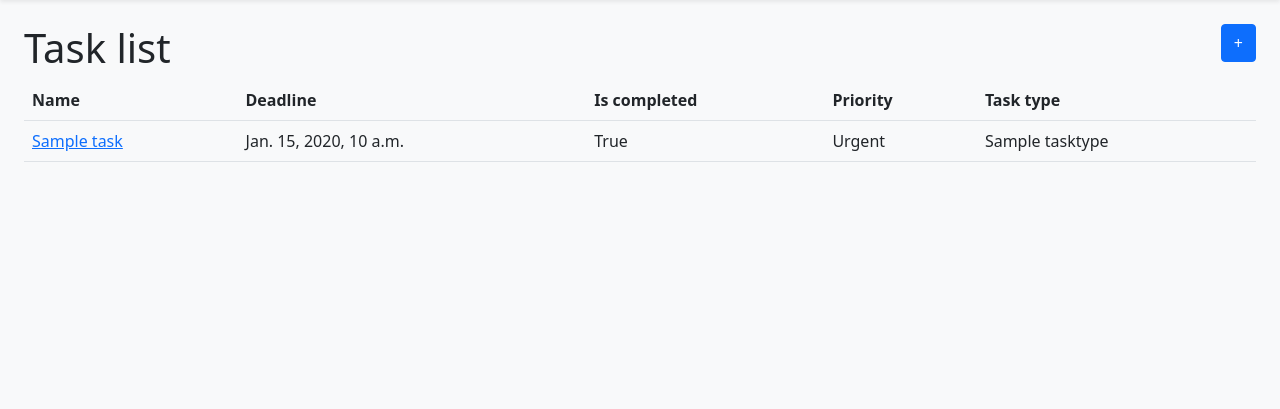
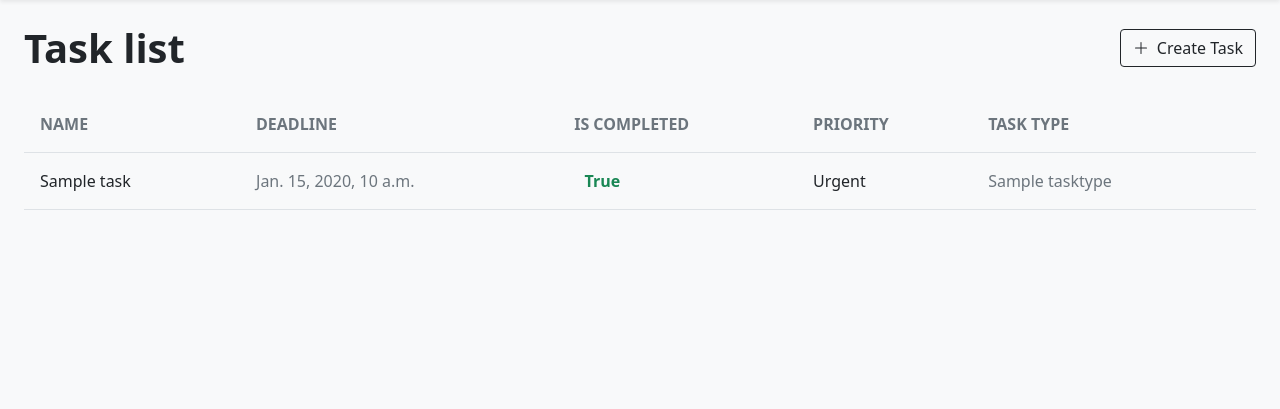
Before and after one commit to Neyrony/IT-task-manager, a Django app: page /tasks/ in a window 1280 px wide. Shown: the part 69-478 px from the top of the page. Run offline with Django 5.2, Linux system fonts and the light colour scheme; tables that the repository leaves empty hold one stand-in row (values such as "Sample post").

Commit message:
style: change styling and divide list template into 2 templates to prevent code repeating

```diff
--- /dev/null
+++ b/templates/includes/base_list.html
@@ -0,0 +1,28 @@
+{% extends 'base.html' %}
+
+{% block content %}
+  <div class="d-flex justify-content-between align-items-center mb-4">
+    {% block list_title %}
+    {% endblock %}
+  </div>
+
+  {% if task_list %}
+    <div class="overflow-hidden mb-4">
+      <table class="table table-borderless table-hover align-middle m-0">
+        <thead class="border-bottom text-uppercase fs-7 opacity-75">
+          <tr>
+            {% block table_header %}
+            {% endblock %}
+          </tr>
+        </thead>
+        <tbody>
+          {% block table_date %}
+          {% endblock %}
+        </tbody>
+      </table>
+    </div>
+  {% else %}
+    {% block empty_table %}
+    {% endblock %}
+  {% endif %}
+{% endblock %}
--- a/templates/manager/task_list.html
+++ b/templates/manager/task_list.html
@@ -1,29 +1,47 @@
-{% extends 'base.html' %}
+{% extends 'includes/base_list.html' %}
 
-{% block content %}
-	<h1>Task list <a class="float-end btn btn-primary" href="{% url 'manager:task_create' %}">+</a></h1>
-  {% if task_list %}
-    <table class="table">
-      <tr>
-        <th>Name</th>
-        <th>Deadline</th>
-        <th>Is completed</th>
-        <th>Priority</th>
-        <th>Task type</th>
-      </tr>
-      {% for task in task_list %}
-      	<tr>
-          <td><a href="{{ task.get_absolute_url }}">{{ task.name }}</a></td>
-          <td>{{ task.deadline }}</td>
-          <td>{{ task.is_completed }}</td>
-          <td>{{ task.get_priority_display }}</td>
-          <td>{{ task.task_type }}</td>
-        </tr>
-      {% endfor %}
-    </table>
-  {% else %}
-    <p>There are no tasks</p>
-  {% endif %}
+{% block table_header %}
+  <th class="py-3 px-3 text-secondary tracking-wider">Name</th>
+  <th class="py-3 text-secondary tracking-wider">Deadline</th>
+  <th class="py-3 text-secondary tracking-wider">Is completed</th>
+  <th class="py-3 text-secondary tracking-wider">Priority</th>
+  <th class="py-3 px-3 text-secondary tracking-wider">Task type</th>
+{% endblock %}
 
+{% block table_date %}
+  {% for task in task_list %}
+    <tr class="border-bottom">
+      <td class="px-3 py-3">
+        <a class="text-dark text-decoration-none fw-medium link-primary" href="{{ task.get_absolute_url }}">{{ task.name }}</a>
+      </td>
+      <td class="text-secondary">{{ task.deadline }}</td>
+      <td>
+        {% if task.is_completed %}
+          <span class="badge bg-success-subtle text-success px-2.5 py-1.5 rounded-pill fw-medium fs-6">True</span>
+        {% else %}
+          <span class="badge bg-danger-subtle text-danger px-2.5 py-1.5 rounded-pill fw-medium fs-6">False</span>
+        {% endif %}
+      </td>
+      <td>
+        <span class="fw-normal text-dark">{{ task.get_priority_display }}</span>
+      </td>
+      <td class="px-3 text-secondary">{{ task.task_type }}</td>
+    </tr>
+  {% endfor %}
+{% endblock %}
 
+{% block empty_table %}
+  <div class="text-center py-5 bg-white border rounded shadow-sm my-4">
+    <p class="text-secondary m-0 fs-5 fw-medium">There are no tasks yet.</p>
+  </div>
 {% endblock %}
+
+{% block list_title %}
+  <h1 class="fw-bold text-dark m-0">Task list</h1>
+  <a class="btn btn-outline-dark fw-medium d-flex align-items-center gap-2" href="{% url 'manager:task_create' %}">
+    <svg xmlns="http://www.w3.org/2000/svg" width="16" height="16" fill="currentColor" class="bi bi-plus-lg" viewBox="0 0 16 16">
+      <path fill-rule="evenodd" d="M8 2a.5.5 0 0 1 .5.5v5h5a.5.5 0 0 1 0 1h-5v5a.5.5 0 0 1-1 0v-5h-5a.5.5 0 0 1 0-1h5v-5a.5.5 0 0 1 .5-.5"/>
+    </svg>
+    <span>Create Task</span>
+  </a>
+{% endblock %}
```
